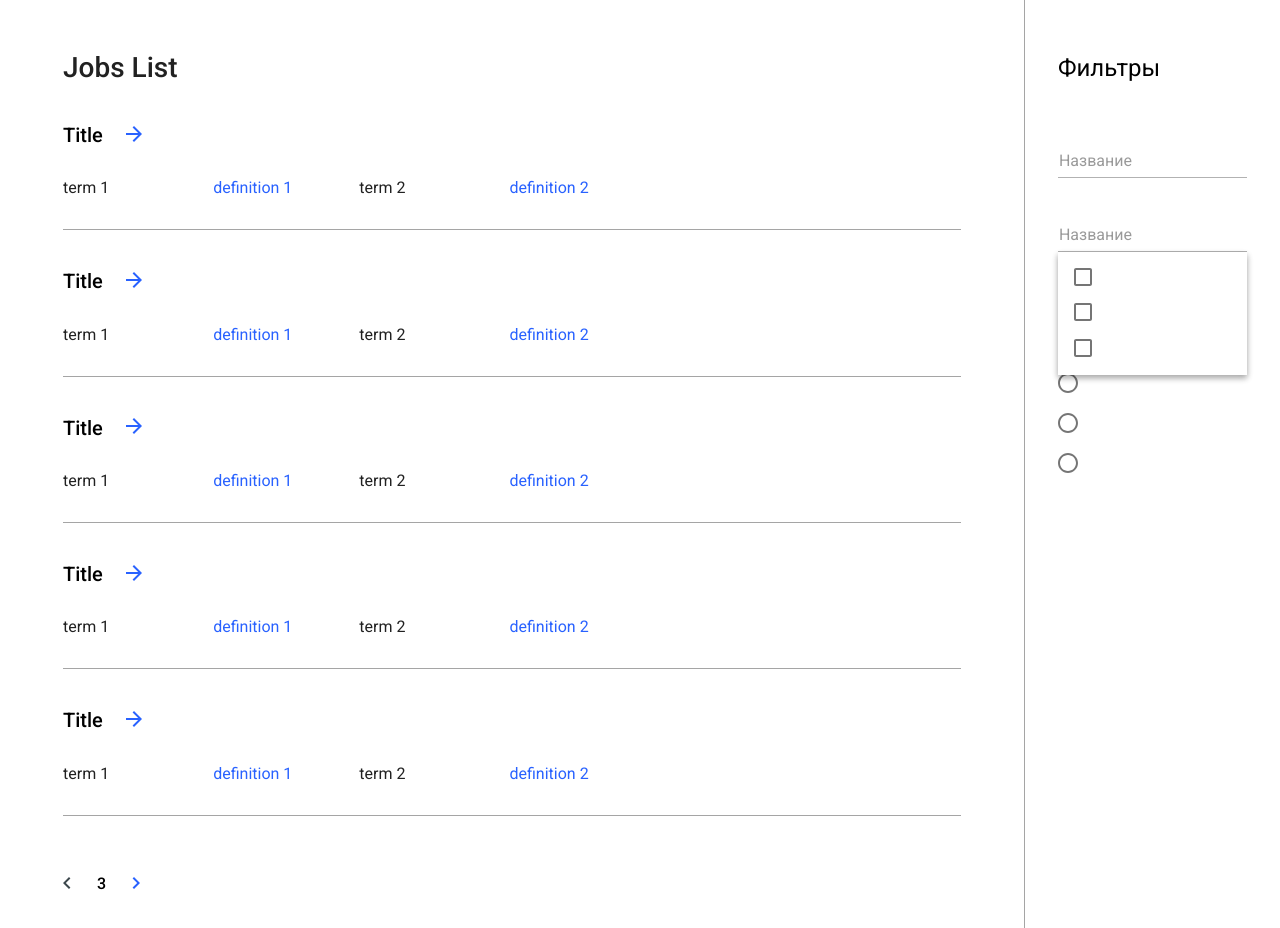
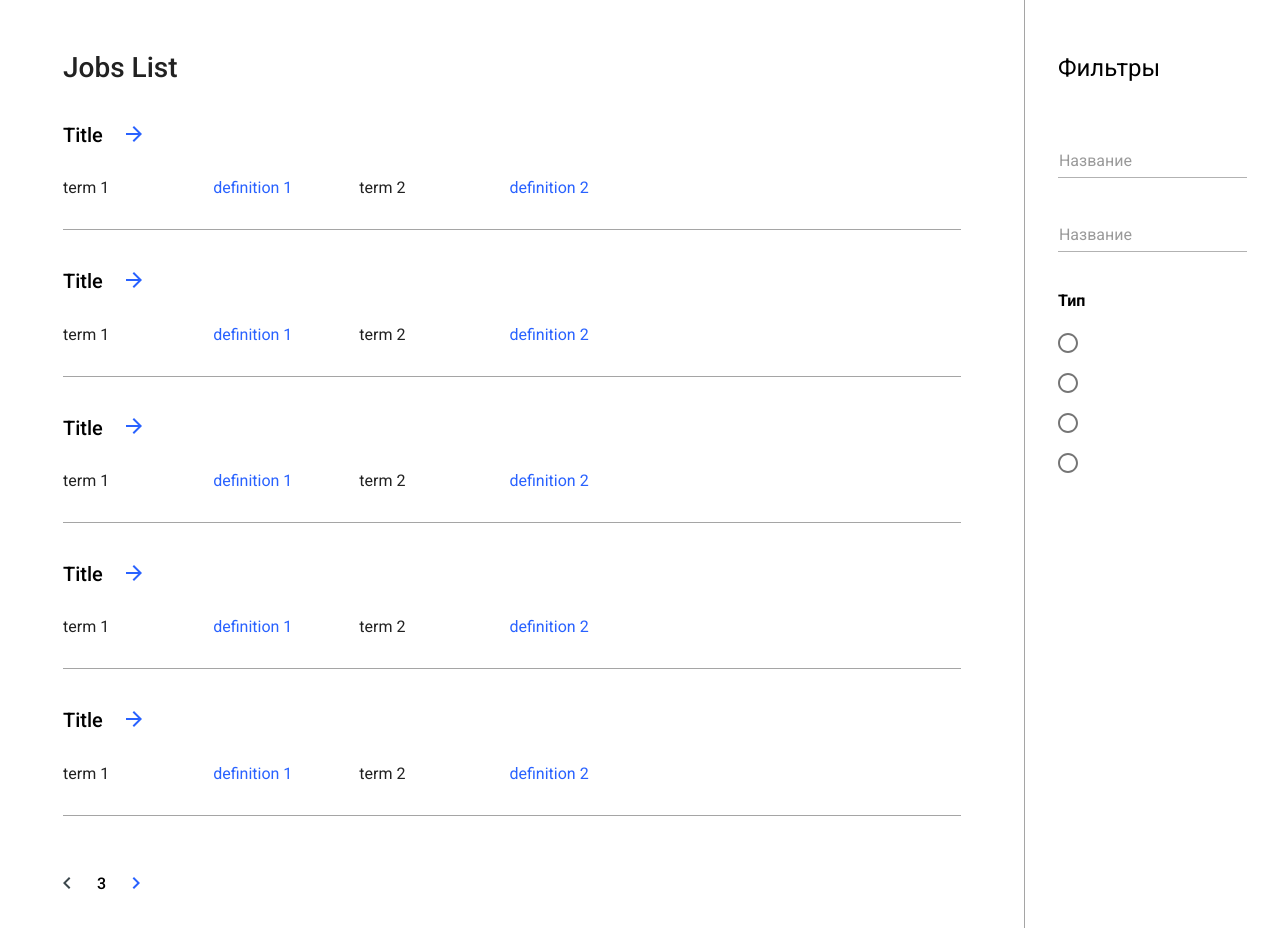
Before and after one commit to jsksru/joblist-angular, an Angular app: page / in a window 1280 px wide. Shown: the top 928 px of the page. Built offline with nearby package versions, Linux system fonts and the light colour scheme.

Commit message:
multiselect logic and types

```diff
--- a/src/app/modules/controls/multi-select/multi-select.component.html
+++ b/src/app/modules/controls/multi-select/multi-select.component.html
@@ -1,16 +1,12 @@
 <div class="wrapper">
-  <input class="input" type="text" id="inputmulti" (input)="onInput($event)">
-  <label for="inputmulti" [ngClass]="{'label': true, 'label--active': !isEmpty}">Название</label>
-  <div class="drop-down">
+  <label>
+    <span [ngClass]="{'label': true, 'label--active': !isEmpty}">Название</span>
+    <input class="input" type="text" (click)="toggleHandler()">
+  </label>
+  <div class="drop-down" *ngIf="isOpen">
     <ul class="checkbox-list">
-      <div class="item">
-        <controls-checkbox></controls-checkbox>
-      </div>
-      <div class="item">
-        <controls-checkbox></controls-checkbox>
-      </div>
-      <div class="item">
-        <controls-checkbox></controls-checkbox>
+      <div class="item" *ngFor="let item of items">
+        <controls-checkbox (changeEmitter)="filterItems(item.value, $event)">{{ item.text }}</controls-checkbox>
       </div>
     </ul>
   </div>
--- a/src/app/modules/controls/multi-select/multi-select.component.ts
+++ b/src/app/modules/controls/multi-select/multi-select.component.ts
@@ -1,4 +1,5 @@
-import { Component } from '@angular/core';
+import { Component, Input, Output, EventEmitter } from '@angular/core';
+import { MultiSelectItems } from '../../../types/controls/multi-select.types';
 
 @Component({
   selector: 'controls-multi-select',
@@ -6,13 +7,31 @@ import { Component } from '@angular/core';
   styleUrls: ['./multi-select.component.scss']
 })
 export class MultiSelectComponent {
+  @Input() items: MultiSelectItems;
+  @Output() selectEmitter: EventEmitter<string[]> = new EventEmitter();
 
-  inputValue: string = '';
+  inputValue = '';
   isEmpty = true;
+  isOpen = false;
+
+  filteredItems: string[] = [];
 
   onInput(e) {
     this.inputValue = e.target.value;
     this.isEmpty = e.target.value.length > 0 ? false : true;
   }
 
+  filterItems(value: string, status: boolean) {
+    if (status) {
+      this.filteredItems.push(value);
+    } else {
+      this.filteredItems = this.filteredItems.filter(i => i !== value);
+    }
+    this.selectEmitter.emit(this.filteredItems);
+  }
+
+  toggleHandler() {
+    this.isOpen = !this.isOpen;
+  }
+
 }
--- /dev/null
+++ b/src/app/types/controls/multi-select.types.ts
@@ -0,0 +1,6 @@
+export type MultiSelectItem = {
+  value: string;
+  text: string;
+};
+
+export type MultiSelectItems = MultiSelectItem[];
```
